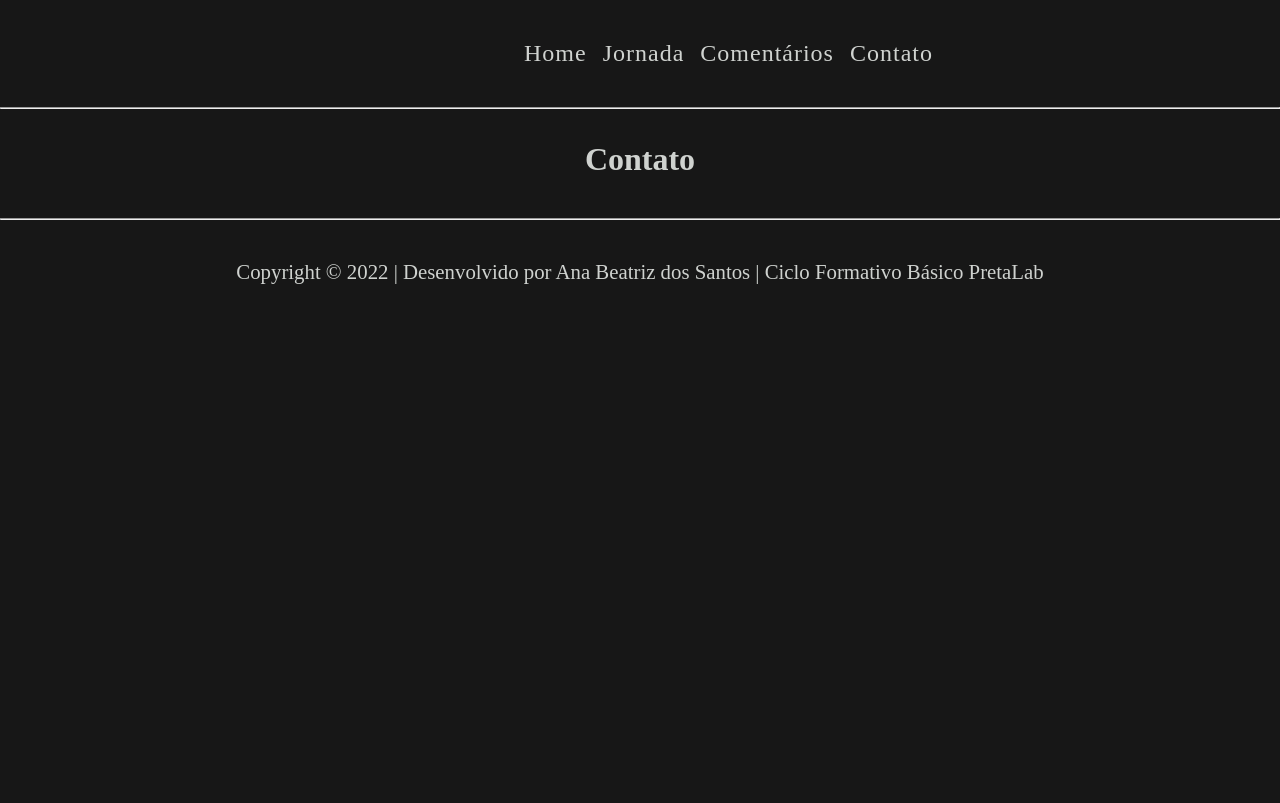
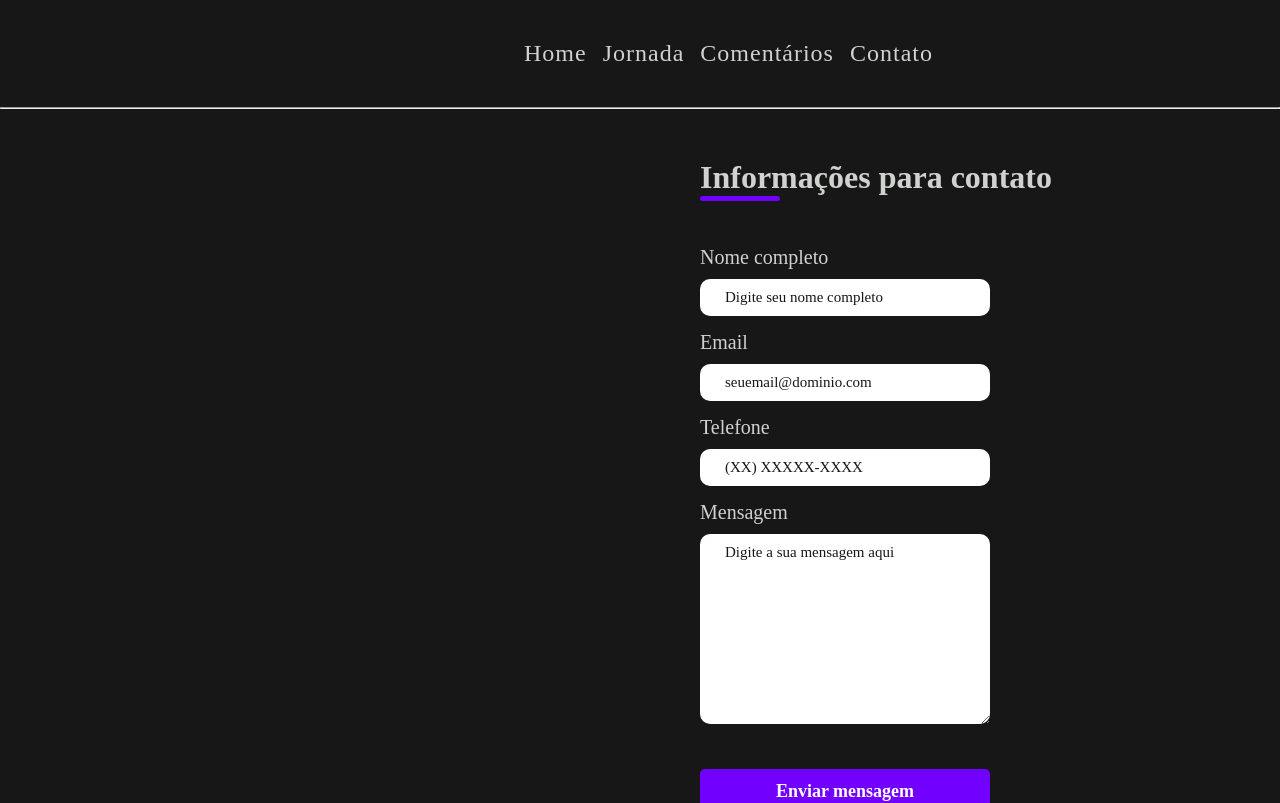
Before and after one commit to anabiax/PFPretalabReact, a React (Vite) app: page /contact in a window 1280 px wide. Shown: the top 803 px of the page. Built offline with nearby package versions, Linux system fonts and the light colour scheme; a web font is replaced by a local one.

Commit message:
ajustar os comentários

```diff
--- a/package.json
+++ b/package.json
@@ -9,6 +9,7 @@
     "preview": "vite preview"
   },
   "dependencies": {
+    "firebase": "^9.10.0",
     "nanoid": "^4.0.0",
     "phosphor-react": "^1.4.1",
     "react": "^18.2.0",
--- a/src/components/Header/header.module.css
+++ b/src/components/Header/header.module.css
@@ -19,16 +19,16 @@
     letter-spacing: 1px;
 }
 
-ul {
+.list ul {
     list-style: none;
     display: flex
 }
 
-li {
+.list li {
     margin-right: 1rem;
     font-size: 24px
 }
 
-a {
+.list a {
     text-decoration: none;
 }
--- a/src/pages/Comments/Comments.jsx
+++ b/src/pages/Comments/Comments.jsx
@@ -63,7 +63,7 @@ const Comments = () => {
 
     return (
         <>
-            <div className={styles.header}>
+            <div className={styles.comentario}>
                 <h1>Deixe um comentário</h1>
             </div>
 
--- a/src/pages/Comments/comments.module.css
+++ b/src/pages/Comments/comments.module.css
@@ -1,8 +1,12 @@
-.header{
+.comentario {
     text-align: center;
     width: 100%;
     margin-top: 2rem;
     margin-bottom: 2rem;
+}
+
+.comentario h1 {
+    margin-left: 0.8px;
 }
 
 .list {
--- a/src/pages/Contact/Contact.jsx
+++ b/src/pages/Contact/Contact.jsx
@@ -1,10 +1,91 @@
 import styles from './contact.module.css'
+import { useState } from 'react'
+import { initializeApp } from 'firebase/app'
+import { getDatabase, ref, set, push } from 'firebase/database'
 
-function Contact (){
+// criação de um objeto
+const firebaseConfig = {
+    apiKey: "AIzaSyDJO0ftqp0LlrvicL3zLsKotJ-k0FuQqeo",
+    authDomain: "projetofinalpretalab.firebaseapp.com",
+    projectId: "projetofinalpretalab",
+    storageBucket: "projetofinalpretalab.appspot.com",
+    messagingSenderId: "216441617631",
+    appId: "1:216441617631:web:5500902df008c5703b7d6a",
+    measurementId: "G-DMB75KR811",
+    databaseURL: "https://projetofinalpretalab-default-rtdb.firebaseio.com/"
+};
+
+    // Initialize Firebase
+    const app = initializeApp(firebaseConfig);
+    const database = getDatabase(app);
+
+function Contact() {
+    const [nome, setNome] = useState('')
+    const [email, setEmail] = useState('')
+    const [telefone, setTelefone] = useState ('')
+    const [mensagem, setMensagem] = useState('')
+
+    function handleInputValueNome(event) {
+        setNome(event.target.value)
+    }
+
+    function handleInputValueEmail(event) {
+        setEmail(event.target.value)
+    }
+
+    function handleInputValueTelefone(event) {
+        setTelefone(event.target.value)
+    }
+
+    function handleInputValueMensagem(event) {
+        setMensagem(event.target.value)
+    }
+
+    // prevenir um comportamento padrão do navegador
+    function handleCreateMessage(event) { // essa função é o meu onSubmit lá de baixo
+        event.preventDefault()
+        const postListRef = ref(database, 'mensagens')
+        const newPostRef = push(postListRef)
+
+        // definindo e mandando a informação p/ do db
+        set(newPostRef, {
+            textMessage: mensagem,
+            telefone: telefone,
+            email: email,
+            nome: nome
+        })
+        //limpando os campos e voltando ao estado inicial
+        setMensagem('')
+        setNome('')
+        setEmail('')
+        setTelefone('')
+    }
+
     return (
-        <div className={styles.header}>
-            <h1>Contato</h1>
-        </div>
+        <>
+            <div className={styles.header}>
+                <h1>Informações para contato</h1>
+            </div>
+
+            <div>
+            <form onSubmit={handleCreateMessage}>
+                <label for="nomecompleto">Nome completo</label>
+                <input onChange={handleInputValueNome} value={nome} type="text" id="nomecompleto" class={styles.inputPadrao} required placeholder="Digite seu nome completo"/>
+
+                <label for="email">Email</label>
+                <input onChange={handleInputValueEmail} value={email} type="email" id="email" class={styles.inputPadrao} required placeholder="seuemail@dominio.com"/>
+
+                <label for="telefone">Telefone</label>
+                <input onChange={handleInputValueTelefone} value={telefone} type="tel" id="telefone" class={styles.inputPadrao} placeholder="(XX) XXXXX-XXXX" />
+
+                <label for="mensagem">Mensagem</label>
+                <textarea onChange={handleInputValueMensagem} value={mensagem} cols="70" rows="10" id="mensagem" class={styles.inputPadrao} required placeholder="Digite a sua mensagem aqui"></textarea>
+
+                <input type="submit" value="Enviar mensagem" class={styles.enviar}/>
+            </form>
+
+            </div>
+        </>
     )
 }
 
--- a/src/pages/Contact/contact.module.css
+++ b/src/pages/Contact/contact.module.css
@@ -1,5 +1,64 @@
 .header {
-    text-align: center;
     width: 100%;
     margin-top: 2rem;
 }
+
+form, h1 {
+    margin: 50px 0 0 700px;
+}
+
+.header h1::after {
+    content: "";
+    display: block;
+    width: 5rem;
+    height: 0.3rem;
+    background-color: #7200ff;
+    margin: 0 auto;
+    position: absolute;
+    border-radius: 10px;
+}
+
+form label, form legend {    /*O foco deve estar no formulário que será preenchido */
+    display: block;
+    font-size: 20px;
+    margin: 0 0 10px;
+}
+
+.inputPadrao {      /* TAG de conteúdo  // replicar  a mesma configuração a outro elemento por meio do uso de uma vírgula*/
+    display: block;
+    margin: 0 0 15px;
+    padding: 10px 25px; /* alterar o espaçamento interno entre o conteúdo e a borda.*/
+    width: 50%;
+    border-radius: 10px;
+    background-color: #fff;
+    border: none;
+    font-size: 15px;
+    color: #171717;
+}
+
+.inputPadrao::placeholder {
+    font-size: 15px;
+    color: #171717;
+}
+
+.inputPadrao input::hover {
+    background-color: #7D6E83;
+}
+
+.enviar{
+    width: 50%;
+    padding: 12px 32px ;
+    background-color: #7200ff;
+    color: white;
+    font-weight: bold;
+    font-size: 18px;
+    border: none;
+    border-radius: 5px;
+    transition: 1s all; /* transformar de uma cor a outra de forma suave TODOS OS ELEMENTOS */
+    cursor: pointer; /* mãozinha sobre o elemento */
+    margin: 30px 0 10px 0px;
+}
+
+.enviar:hover{
+    background-color: #590696; /* mouse por cima do elemento fica mais escurinho */
+}
--- a/src/pages/Home/Home.jsx
+++ b/src/pages/Home/Home.jsx
@@ -12,8 +12,6 @@ function Home(){
                     <p>Entusiasta das relações entre tecnologia, raça e gênero.</p>
                 </div>
             </div>
-
-
         </>
     )
 }
--- a/src/pages/Home/home.module.css
+++ b/src/pages/Home/home.module.css
@@ -20,6 +20,7 @@
 
 .text h1{
     font-size: 3rem;
+    margin-left: 2px;
 }
 
 .about h3 {
@@ -33,7 +34,6 @@
     align-items: center;
 }
 
-
 .cv {
     margin: 20px;
     padding: 20px;
--- a/src/pages/Jornada/Jornada.jsx
+++ b/src/pages/Jornada/Jornada.jsx
@@ -6,7 +6,7 @@ function Jornada(){
             <div className={styles.sobre}>
                 <h2>Sobre mim</h2>
             </div>
-            <div className={styles.text}>
+            <div className={styles.texto}>
                 <p>Meu nome é Ana Beatriz, mas prefiro Ana porque sinto que estão brigando comigo quando me chamam pelo nome composto. Sou fascinada pela perspectiva <span>interdisciplinar</span>, isto é, acredito na interconexão dos conhecimentos, e estou no processo de continuidade de carreira, ouvi isso de uma mentora maravilhosa e resolvi acatar, pois achei linda a forma como o repertório é valorizado como parte da pessoa desenvolvedora. </p>
             </div>
 
@@ -14,7 +14,7 @@ function Jornada(){
                 <h2>Jornada em tech</h2>
             </div>
 
-            <div className={styles.text}>
+            <div className={styles.texto}>
                 <p>Estar no processo de continuidade de carreira para a área da tecnologia é algo que verdadeiramente mexe com as estruturas da pessoa que decide trilhar esse caminho permeado por constantes desafios. Contudo, os frutos que são colhidos durante o percurso é o que traz significado à trajetória. </p>
                 <p>Dado pressuposto, vou procurar sintetizar em poucas palavras esse percurso que se iniciou no mês de abril, no evento <span>Programação para não programadores</span> promovido pelo Movimento Black Money e ministrado pela desenvolvedora Simara Conceição.</p>
 
@@ -29,7 +29,7 @@ function Jornada(){
                 <h2>Vínculo com as comunidades digitais</h2>
             </div>
 
-            <div className={styles.text}>
+            <div className={styles.texto}>
                 <p>Certamente as comunidades digitais tiveram um papel crucial para que o impulso fosse tomado e acredito que palavras não seriam suficientes para expressar tamanha gratidão, em especial às comunidades compostas por pessoas negras. </p>
             </div>
 
@@ -38,7 +38,7 @@ function Jornada(){
                 <h5>Verso da música <span>Redescobrir</span> (amo a versão na voz da Maria Rita, filha da Elis Regina).</h5>
             </div>
 
-            <div className={styles.text}>
+            <div className={styles.texto}>
                 <p>Trilhar esse percurso de aprendizagem em uma área completamente nova é desafiador, pois tive de mudar a minha mentalidade e ser muito persistente, orientando a minha perspectiva para o futuro sem deixar de colher os frutos do presente. Se fosse para me resumir em uma frase certamente seria: “a Ana vê potencialidade na diversidade e na curiosidade tb (cá pra nós)”.  </p>
             </div>
 
--- a/src/pages/Jornada/jornada.module.css
+++ b/src/pages/Jornada/jornada.module.css
@@ -14,7 +14,7 @@
     border-radius: 10px;
 }
 
-.text {
+.texto {
     margin: 25px 80px 0 80px;
     font-size: 20px;
     text-align: justify;
```
Also changed, not shown: src/services/firebase.js (added), 1 other file (tests, documents, lock files or other folders).
